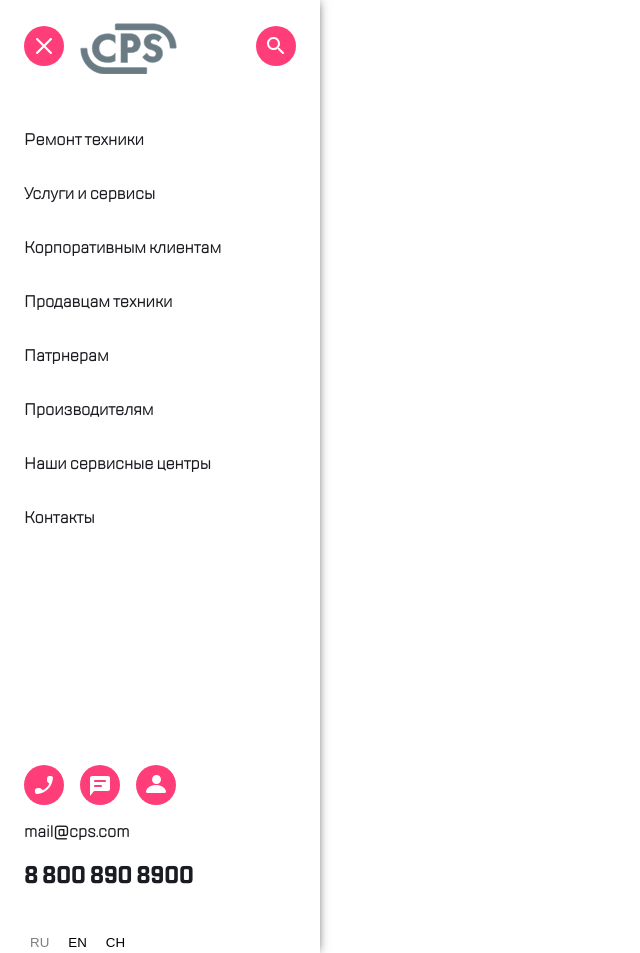
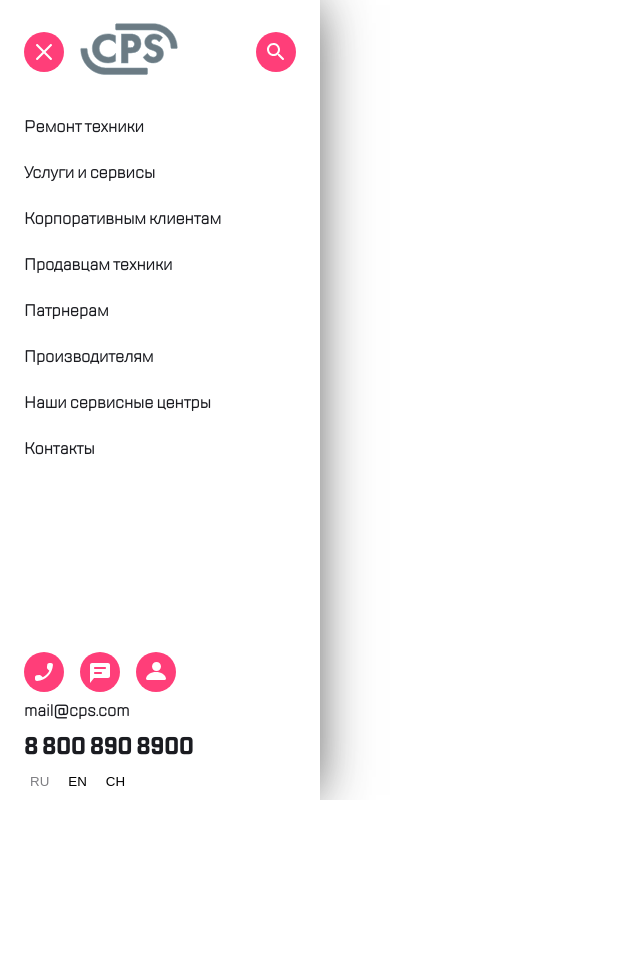
Before and after one commit to And-B-93/exercise_4_1_3, a plain HTML site: page index.html in a window 1280 px wide. Shown: the whole page, without its empty margins (0-640 px from the left). After the commit the page ends 800 px from the top, so only its background shows below. Drawn offline with Linux system fonts and the light colour scheme.

Commit message:
4-th commit

```diff
--- a/index.html
+++ b/index.html
@@ -2,26 +2,22 @@
 <html lang="ru">
     <head>
         <link rel="stylesheet" href="style.css">
+        <link rel="stylesheet" href="normalize.css">
         <meta charset="UTF-8">
         <meta name="viewport" content="width=device-width, initial-scale=1">
         <title>menu</title>
     </head>
-    <body class="common-style">
+    <body>
+        <div class="common-style">
             <header class="interactiv-group style-group">
-            <div class="menu">
                 <button class="buttons buttons--burger-close"></button>
+                <div class="logo">
+                    <img src="icon/Group.svg" alt="Логотип"/>
                 </div>
-            <div class="central-buttons">
-                <div class="logo">
-                    <a class="logo__buttons logo__buttons--logo" href="#"></a>
-                </div>
-            </div>
-            <div class="search">
                 <button class="buttons buttons--search"></button>
-            </div>
             </header>
-
             <main>
+                <nav>
                     <ul class="list-service outpoint">
                         <li class="item-list"><a href="#">Ремонт техники</a></li>
                         <li class="item-list"><a href="#">Услуги и сервисы</a></li>
@@ -32,8 +28,8 @@
                         <li class="item-list"><a href="#">Наши сервисные центры</a></li>
                         <li class="item-list"><a href="#">Контакты</a></li>
                     </ul>
+                </nav>
             </main>
-
             <footer class="field-info field-style">
                 <div class="call-chat-profile">
                     <button class="buttons buttons--call"></button>
@@ -42,11 +38,12 @@
                 </div>
                 <a href="mailto:mail@cps.com" class="mail">mail@cps.com</a>
                 <a href="tell:88008908900" class="phone">8 800 890 8900</a>
-            <ul class="language outpoint">
-                <li class="item-list"><button type="button" class="current">RU</button></li>
-                <li class="item-list"><button type="button">EN</button></li>
-                <li class="item-list"><button type="button">CH</button></li>
+                <ul class="languages outpoint">
+                    <li class="languages__item"><button type="button" class="current">RU</button></li>
+                    <li class="languages__item"><button type="button">EN</button></li>
+                    <li class="languages__item"><button type="button">CH</button></li>
                 </ul>
             </footer>
+        </div>
     </body>
 </html>
--- /dev/null
+++ b/normalize.css
@@ -0,0 +1,5 @@
+.outpoint {
+    list-style: none;
+    padding: 0;
+    margin: 0;
+}
--- a/style.css
+++ b/style.css
@@ -18,11 +18,12 @@
     .common-style {
         font-family: "TT Lakes";
         margin: 0px;
-        width: 320px;
+        min-width: 320px;
+        min-height: 100vh;
         position: absolute;
         left: 0;
         top: 0;
-        box-shadow: 0 0 10px -2px rgba(37, 37, 37, 0.815) ;
+        box-shadow: 0 0 50px -5px rgba(37, 37, 37, 0.815);
     }
 
     .interactiv-group {
@@ -34,6 +35,11 @@
 
     .style-group {
         padding: 23px 24px;
+        margin-bottom: 1.5vh;
+    }
+
+    .logo {
+        flex-grow: 1;
     }
 
     .buttons {
@@ -56,6 +62,7 @@
         opacity: 0.9;
         transform: scale(0.9);
         box-shadow: 0 0 6px 5px rgba(32, 1, 26);
+        transition-duration: 0.5s;
     }
 
     .buttons--search {
@@ -66,25 +73,14 @@
         background-image: url(icon/burger.svg);
     }
 
-    .central-buttons {
-        width: 100vw;
+    .list-service {
         display: flex;
+        flex-direction: column;
+        row-gap: 3vh;
     }
 
-    .logo {
-        display: flex;
-    }
-
-    .logo__buttons {
-        background-size: cover;
-        background-color: white;
-        width: 97px;
-        height: 51px;
-        border: none;
-    }
-
-    .logo__buttons--logo {
-        background-image: url(icon/Group.svg);
+    .item-list {
+        margin-left: 24px;
     }
 
     .list-service .item-list:hover::before  {
@@ -98,19 +94,16 @@
         color: #7E7E82;
     }
 
-    .outpoint .item-list a {
+    .item-list a {
         text-decoration: none;
         font-weight: bold;
         color: #1B1C21;
     }
 
-    .list-service .item-list {
-        margin: 32px 24px;
-    }
-
     .field-style {
+        position: absolute;
+        bottom: 0;
         margin-left: 24px;
-        margin-top: 236px;
     }
 
     .field-info {
@@ -119,7 +112,7 @@
     }
 
     .field-style a {
-        margin-top: 16px;
+        margin-top: 1vh;
         text-decoration: none;
     }
 
@@ -154,28 +147,22 @@
         letter-spacing: -0.6px;
     }
 
-    .language {
+    .languages {
         display: flex;
         justify-content: flex-start;
     }
 
-    .language .item-list {
-        margin: 40px 7px 0 0;
+    .languages__item {
+        margin: 1vh 7px 1vh 0;
     }
 
-    .language button {
+    .languages button {
         background-color: #FFFFFF;
         border: none;
         color: black;
     }
 
-    .language .current {
+    .languages .current {
         color: #7E7E82;
     }
-
-    .outpoint {
-        list-style: none;
-        padding: 0;
-        margin: 0;
-    }
 }
```
Also changed, not shown: 1 other file. Lines whose indentation alone changed are shown as unchanged.
